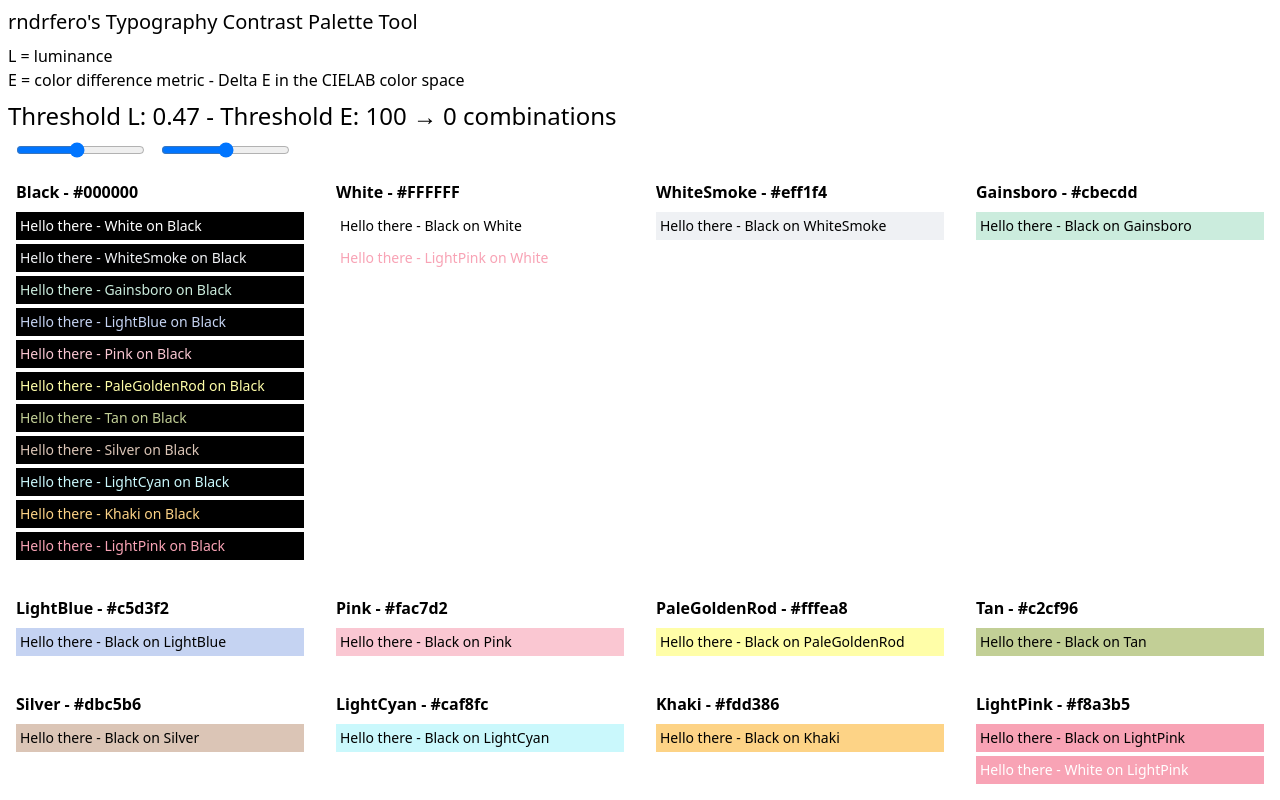
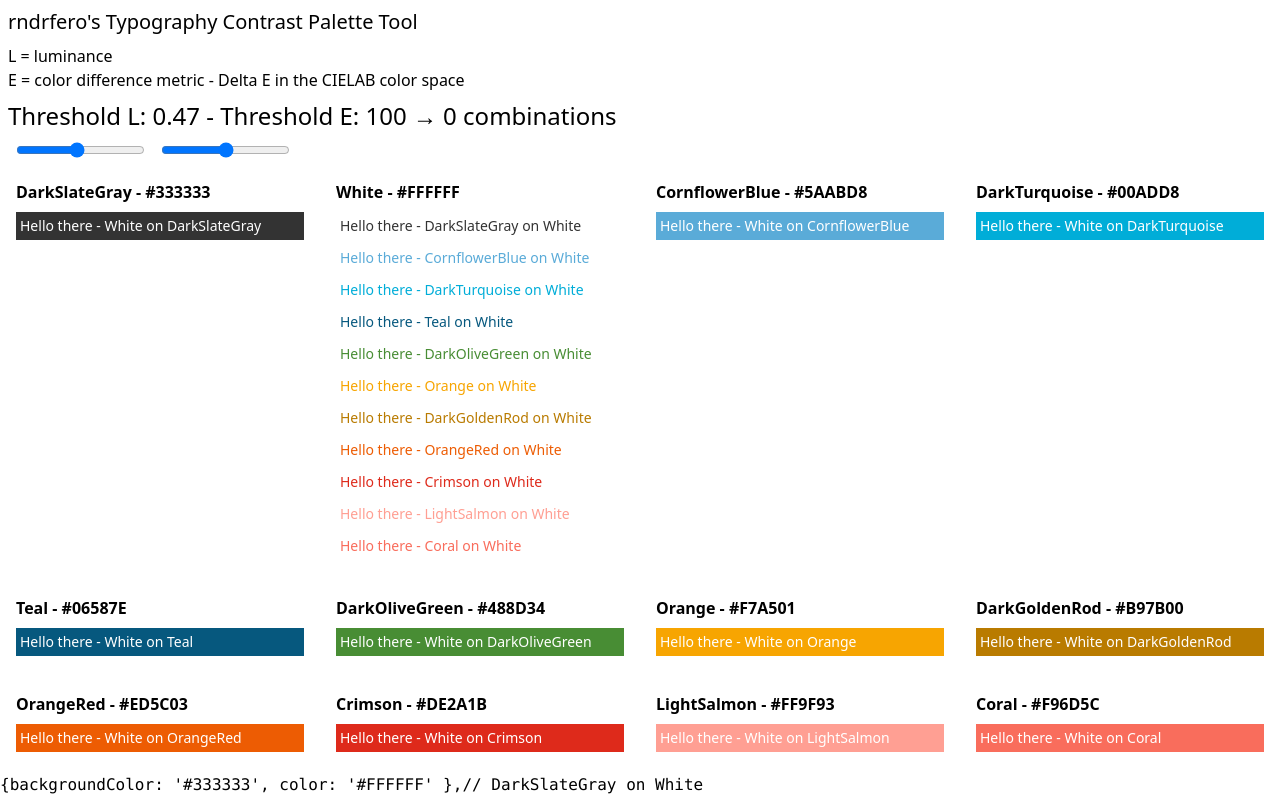
Before and after one commit to rndrfero/rndrfero-palette-generator, a Nuxt app: page /palette in a window 1280 px wide. Shown: the top 800 px of the page. Built offline with nearby package versions, Linux system fonts and the light colour scheme.

Commit message:
nicer init palette

```diff
--- a/pages/palette.vue
+++ b/pages/palette.vue
@@ -85,21 +85,18 @@ export default {
       thresholdL: 0.47,
       thresholdE: 100,
       colors: [
-        { value: "#000000", isText: true, isBackground: true },
-        { value: "#FFFFFF", isText: true, isBackground: true },
-
-        // original palette
-        { value: "#eff1f4", isText: true, isBackground: true },
-        { value: "#cbecdd", isText: true, isBackground: true },
-        { value: "#c5d3f2", isText: true, isBackground: true },
-        { value: "#fac7d2", isText: true, isBackground: true },
-
-        { value: "#fffea8", isText: true, isBackground: true },
-        { value: "#c2cf96", isText: true, isBackground: true },
-        { value: "#dbc5b6", isText: true, isBackground: true },
-        { value: "#caf8fc", isText: true, isBackground: true },
-        { value: "#fdd386", isText: true, isBackground: true },
-        { value: "#f8a3b5", isText: true, isBackground: true },
+        { value: "#333333", isText: true, isBackground: true }, // black
+        { value: "#FFFFFF", isText: true, isBackground: true }, // white
+        { value: "#5AABD8", isText: true, isBackground: true }, // blue
+        { value: "#00ADD8", isText: true, isBackground: true }, // blueAlt
+        { value: "#06587E", isText: true, isBackground: true }, // dark
+        { value: "#488D34", isText: true, isBackground: true }, // green
+        { value: "#F7A501", isText: true, isBackground: true }, // yellow
+        { value: "#B97B00", isText: true, isBackground: true }, // yellowAlt
+        { value: "#ED5C03", isText: true, isBackground: true }, // orange
+        { value: "#DE2A1B", isText: true, isBackground: true }, // orangeAlt
+        { value: "#FF9F93", isText: true, isBackground: true }, // pink
+        { value: "#F96D5C", isText: true, isBackground: true }, // pinkAlt
       ]
     };
   },
```
